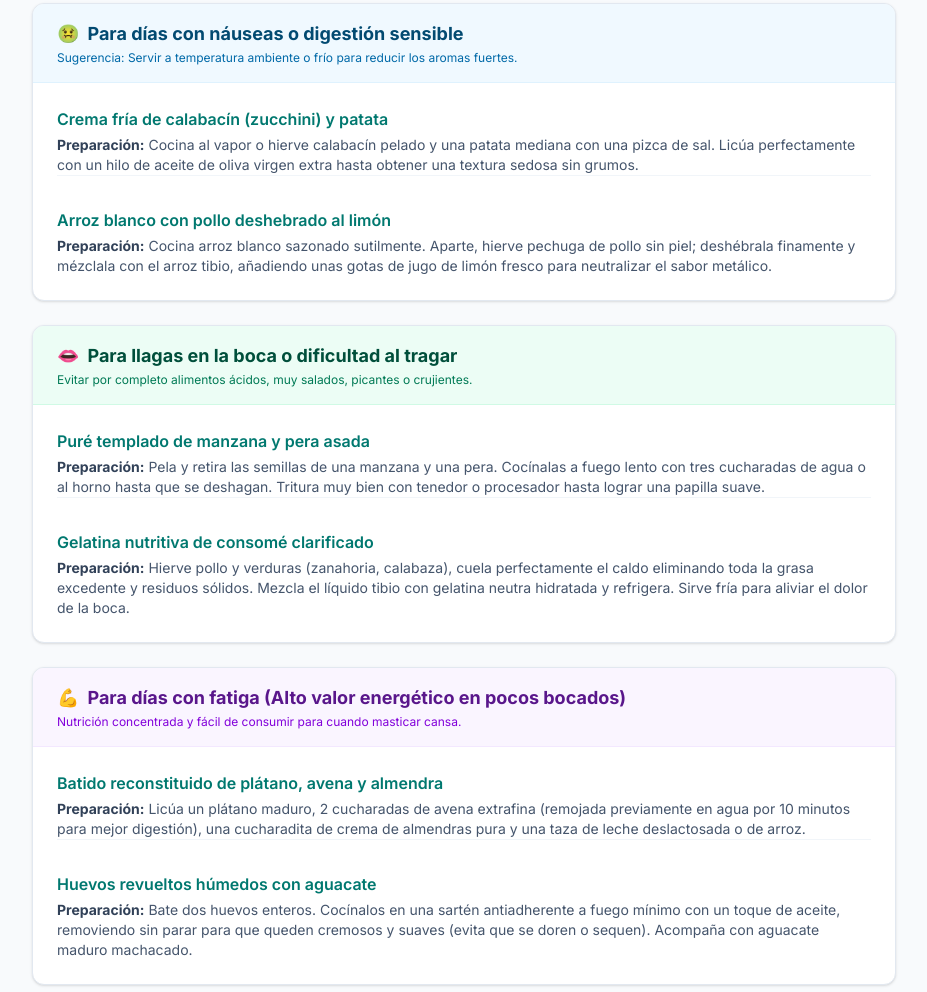
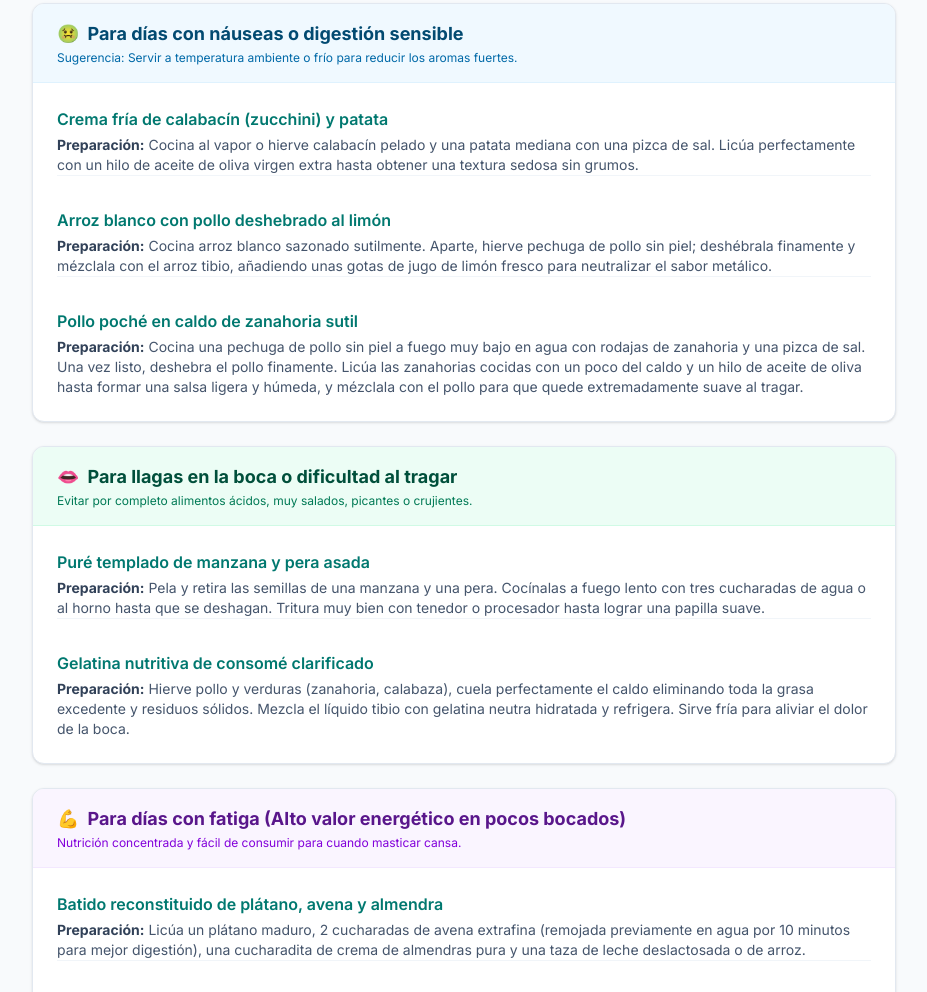
Before and after one commit to AngelF11/AlimentosPostQuimio, a plain HTML site: page docs/index.html in a window 1280 px wide. Shown: the part 908-1900 px from the top of the page, without its empty margins (176-1103 px from the left). Drawn offline with nearby package versions, Linux system fonts and the light colour scheme.

Commit message:
Commit for publish 8

```diff
--- a/docs/index.html
+++ b/docs/index.html
@@ -3,7 +3,7 @@
 <head>
     <meta charset="UTF-8">
     <meta name="viewport" content="width=device-width, initial-scale=1.0">
-    <title>Guía de Alimentación Post-Quimioterapia</title>
+    <title>Guía de Alimentación Post-Quimioterapia para Bernini</title>
     <script src="https://cdn.jsdelivr.net/npm/@tailwindcss/browser@4"></script>
     <link rel="preconnect" href="https://fonts.googleapis.com">
     <link rel="preconnect" href="https://fonts.gstatic.com" crossorigin>
@@ -116,6 +116,10 @@
                     <div class="pt-4">
                         <h4 class="font-semibold text-teal-700">Arroz blanco con pollo deshebrado al limón</h4>
                         <p class="text-sm text-slate-600 mt-1"><strong class="text-slate-700">Preparación:</strong> Cocina arroz blanco sazonado sutilmente. Aparte, hierve pechuga de pollo sin piel; deshébrala finamente y mézclala con el arroz tibio, añadiendo unas gotas de jugo de limón fresco para neutralizar el sabor metálico.</p>
+                    </div>
+                    <div class="pt-4">
+                        <h4 class="font-semibold text-teal-700">Pollo poché en caldo de zanahoria sutil</h4>
+                        <p class="text-sm text-slate-600 mt-1"><strong class="text-slate-700">Preparación:</strong> Cocina una pechuga de pollo sin piel a fuego muy bajo en agua con rodajas de zanahoria y una pizca de sal. Una vez listo, deshebra el pollo finamente. Licúa las zanahorias cocidas con un poco del caldo y un hilo de aceite de oliva hasta formar una salsa ligera y húmeda, y mézclala con el pollo para que quede extremadamente suave al tragar.</p>
                     </div>
                 </div>
             </div>
```
Also changed, not shown: index.html (+5 -1 lines), root/index.html (+4 -0 lines).
